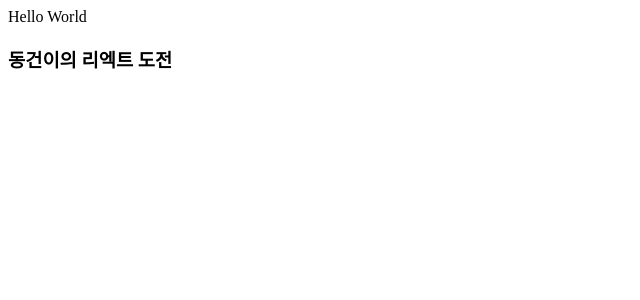
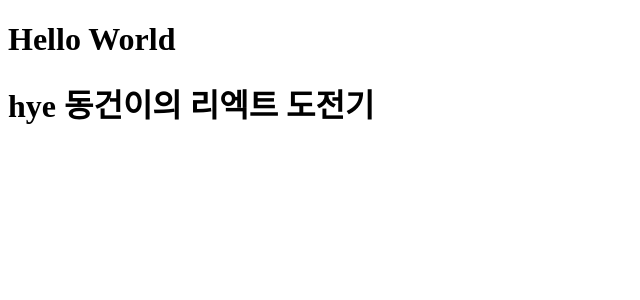
Before and after one commit to DongGeon0908/movie_app, a React (Create React App) app: page / in a window 1280 px wide. Shown: the top 300 px of the page, without its empty margins (0-640 px from the left). Built offline with nearby package versions, Linux system fonts and the light colour scheme.

Commit message:
Component의 데이터 전송 방법

```diff
--- a/src/App.js
+++ b/src/App.js
@@ -1,7 +1,12 @@
 import React from 'react';
 
+function Hello({ hello }){
+  return <h1>{ hello } 동건이의 리엑트 도전기</h1>;
+}
+
 function App() {
-  return <div >Hello World
-  </div>;
+  return (<div ><h1>Hello World</h1>
+  <Hello hello ="hye" />
+  </div>);
 }
 export default App;
--- a/src/Hello.js
+++ /dev/null
@@ -1,7 +0,0 @@
-import React from 'react';
-
-function Hello(){
-    return <h3>동건이의 리엑트 도전</h3>;
-}
-
-export default Hello;
--- a/src/index.js
+++ b/src/index.js
@@ -1,12 +1,8 @@
 import React from 'react';
 import ReactDOM from 'react-dom';
 import App from './App';
-import Hello from './Hello';
-
 
 ReactDOM.render(
-  <>
-  <App /><Hello />
-  </>,
+  <App />,
   document.getElementById('root')
 );
```
Also changed, not shown: 1 other file (tests, documents, lock files or other folders).
